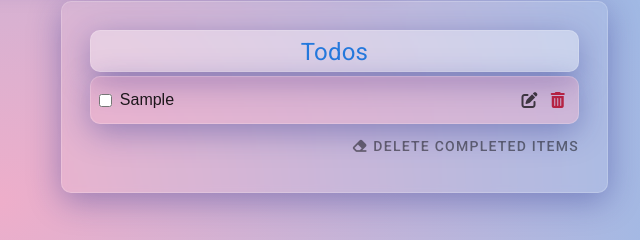
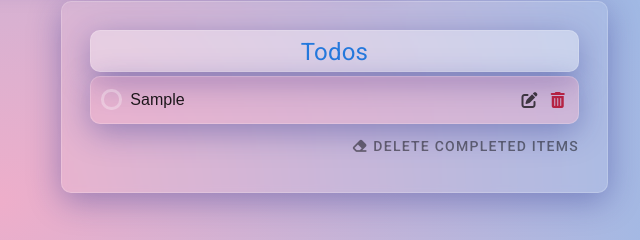
Before and after one commit to lilylee221/Todolist-by-lily, a plain HTML site: page index.html in a window 1280 px wide. Both pictures are taken after typing "Sample" into the empty fields and a click on the button 531 px from the left and 300 px from the top of the page. Shown: the part 249-489 px from the top of the page, 640-1280 px from the left. Drawn offline with Linux system fonts and the light colour scheme; no server answers.

Commit message:
CSS: Checkbox custom CSS

```diff
--- a/main.js
+++ b/main.js
@@ -220,7 +220,12 @@ function renderTodos(todos) {
 
     //input creation
     todoLiEl.innerHTML = `
-        <input type="checkbox" class="todos__checkbox" ${checked}>
+        <div class="todos__item__checkbox-container">
+          <input type="checkbox" id="checkbox${item.id}" class="todos__item__checkbox" ${checked}>
+          <label class="todos__item__checkbox-label" for="checkbox${item.id}">
+            <span class="todos__item__checkbox-button" />
+          </label>
+        </div>
         <input type = "text" class="todos__item__text ${checkedClass}" readonly="readonly" value='${item.name}'>
 
         <div class="list_actions">
@@ -275,9 +280,9 @@ function completeTodo(id) {
   addToLocalStorage(todos);
 }
 function checkTodo(e) {
-  const checkboxEl = e.target.closest('.todos__checkbox');
+  const checkboxEl = e.target.closest('.todos__item__checkbox');
   const inputEl = e.target.nextElementSibling;
-  const eventList = e.target.parentNode;
+  const eventList = e.target.parentNode.parentNode;
   const checkedEditBtn = e.target.parentNode.lastElementChild.lastElementChild;
 
   if (!checkboxEl) return;
--- a/style.css
+++ b/style.css
@@ -476,8 +476,49 @@ h6 {
   justify-content: space-evenly;
   align-items: center;
 }
-.dateinfo {
-  flex: 0 0 15%;
+
+.todos__item__checkbox-container {
+  flex: 0 0 5%;
+}
+.todos__item__checkbox-label {
+  font-size: var(--font-size-regular);
+  cursor: pointer;
+  position: absolute;
+  top: 12px;
+  left: 10px;
+}
+.todos__item__checkbox-button {
+  display: inline-block;
+  width: 2.1rem;
+  height: 2.1rem;
+  border-radius: 10px;
+  border: 3px solid rgba(255, 255, 255, 0.3);
+}
+.todos__item__checkbox-button:hover {
+  border: 3px solid rgba(255, 255, 255, 0.6);
+}
+.todos__item__checkbox-button::after {
+  content: '';
+  width: 0.4rem;
+  height: 0.8rem;
+  display: block;
+  position: absolute;
+  left: 7px;
+  top: 4px;
+  border: solid var(--primary-variant-color);
+  border-width: 0 3px 3px 0;
+  -webkit-transform: rotate(45deg);
+  -ms-transform: rotate(45deg);
+  transform: rotate(45deg);
+  opacity: 0;
+}
+.todos__item__checkbox {
+  display: none;
+}
+.todos__item__checkbox:checked
+  ~ .todos__item__checkbox-label
+  .todos__item__checkbox-button::after {
+  opacity: 1;
 }
 .todos__item__text {
   margin-left: 0.8rem;
@@ -487,6 +528,10 @@ h6 {
   transition: all var(--transition-duration) linear;
   flex: 1;
   color: var(--on-primary-high);
+}
+
+.todos__checkbox {
+  width: 0;
 }
 .todos__item__text:not(:read-only) {
   color: var(--on-primary-medium);
```
